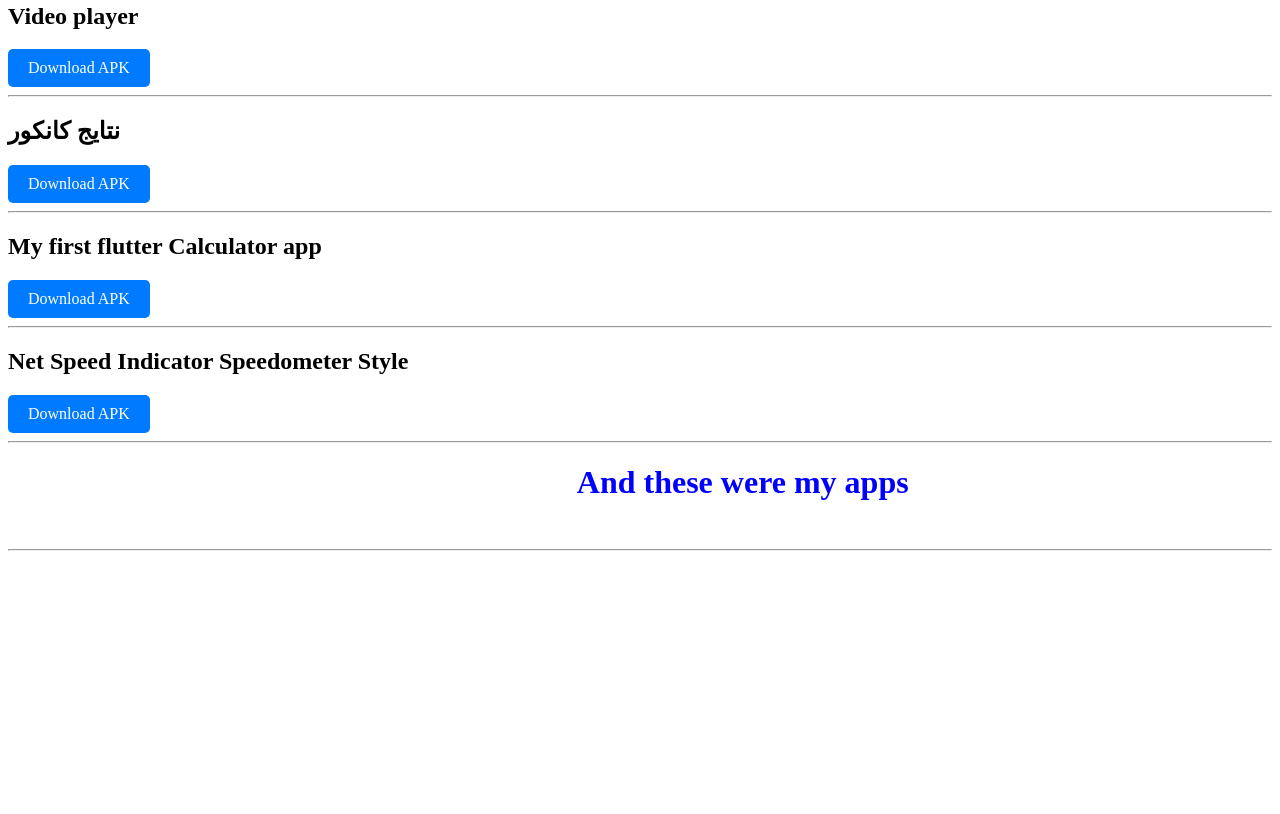
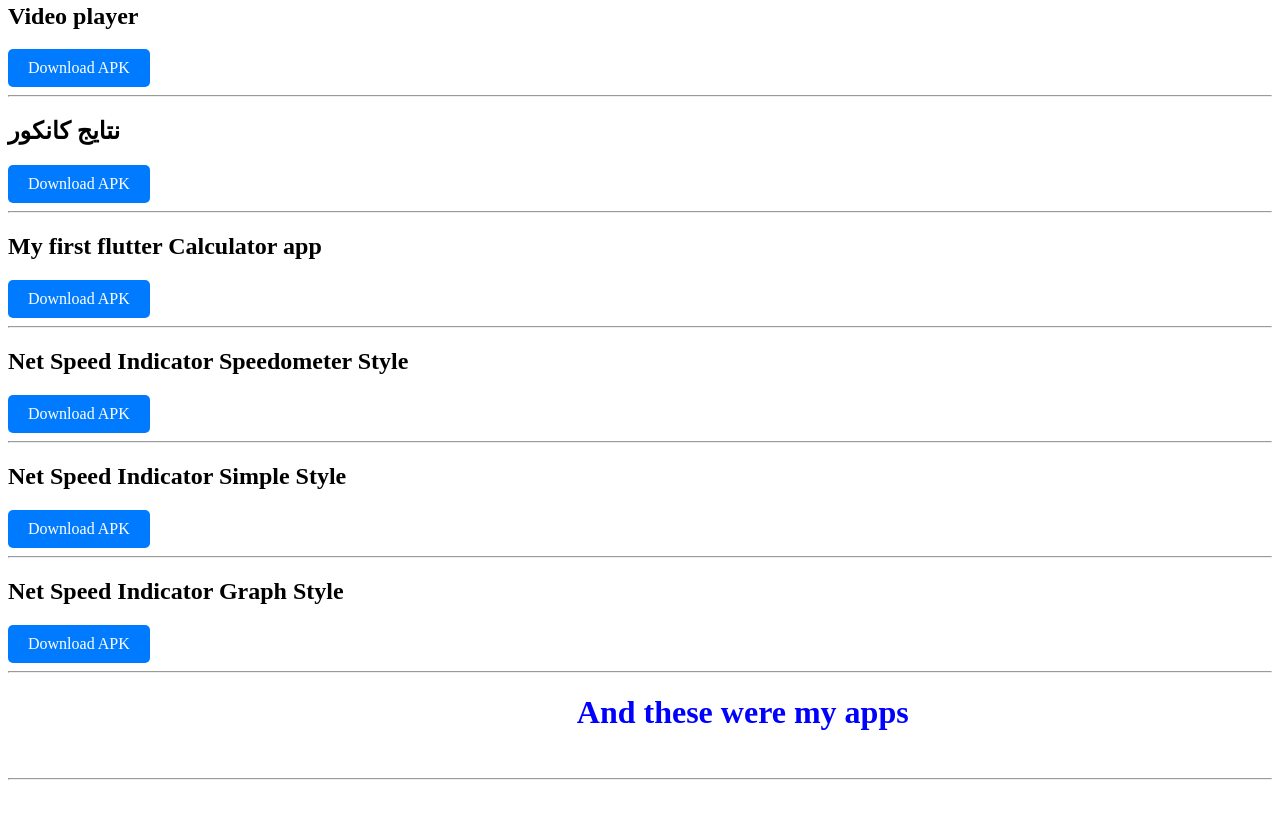
Before and after one commit to everythingfreee/MyApps, a plain HTML site: page index.html in a window 1280 px wide. Shown: the part 917-1731 px from the top of the page. Before the commit the page ends 1502 px from the top, so only its background shows below. Drawn offline with Linux system fonts and the light colour scheme.

Commit message:
index.html

```diff
--- a/index.html
+++ b/index.html
@@ -51,6 +51,10 @@
     <a href="app.apk" class="download-button" download>Download APK</a><hr>
         <h2>Net Speed Indicator Speedometer Style</h2>
     <a href="netspeednicestyle.apk" class="download-button" download>Download APK</a><hr>
+            <h2>Net Speed Indicator Simple Style</h2>
+    <a href="netspeedsimplestyle.apk" class="download-button" download>Download APK</a><hr>
+            <h2>Net Speed Indicator Graph Style</h2>
+    <a href="netspeedgraphstyle.apk" class="download-button" download>Download APK</a><hr>
     <h1 class="end">And these were my apps </h1><br><hr><br>
     <a href="https://wa.me/+93777386727?text=Hello>Contact</a>
 </body>
```
